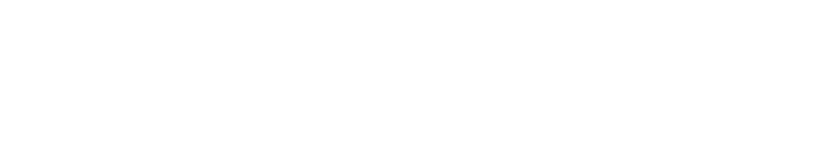
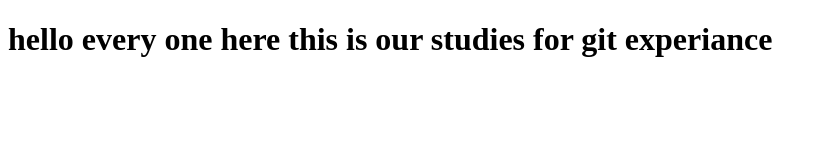
Before and after one commit to sajidammar/Excise, a plain HTML site: page index.html in a window 1280 px wide. Shown: the whole page, without its empty margins (0-826 px from the left). Drawn offline with Linux system fonts and the light colour scheme.

Commit message:
we adding the hello message for the custommers

```diff
--- a/index.html
+++ b/index.html
@@ -4,6 +4,7 @@
     <meta charset="UTF-8">
     <meta name="viewport" content="width=device-width, initial-scale=1.0">
     <title>The First Page</title>
+    <h1>hello every one here this is our studies for git experiance</h1>
 </head>
 <body>
 
```
